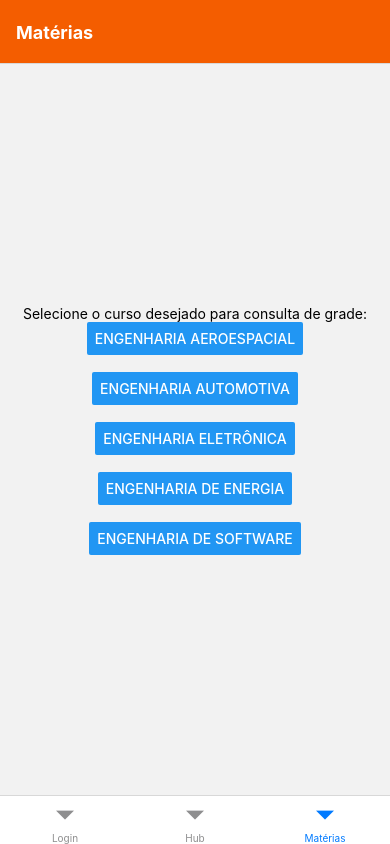
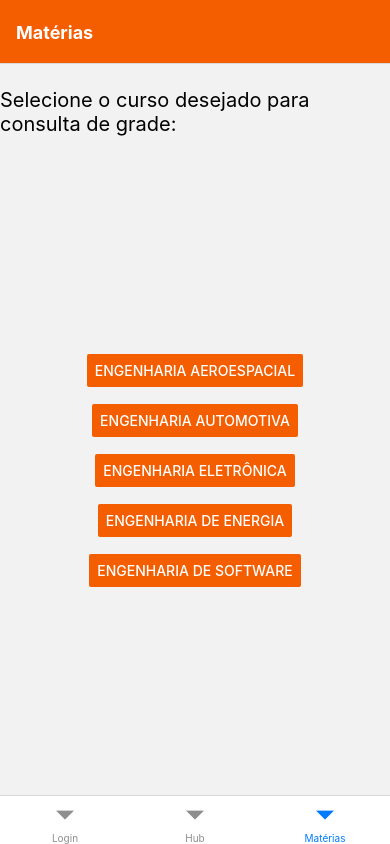
Before and after one commit to knz13/DS_Laranja, a React Native app in the folder laranja_radioativa/: screen /Materias in a window 390 px wide. Built offline with nearby package versions, Linux system fonts and the light colour scheme.

Commit message:
14-07
creio que seja isso para a reunião de hoje

```diff
--- a/laranja_radioativa/App.tsx
+++ b/laranja_radioativa/App.tsx
@@ -76,7 +76,20 @@ export default function App() {
               gestureEnabled:false,
             }}
             component={MainScreen} />
-          <Stack.Screen name="FluxSoftware" options={{gestureEnabled:false , title : 'Engenharia de Software'}} component={EngSoftware} />
+          <Stack.Screen
+            name="FluxSoftware"
+            options={{
+              gestureEnabled:false ,
+              title : 'Engenharia de Software',
+              headerStyle: {
+                backgroundColor: '#f45d00',
+              },
+              headerTintColor: '#fff',
+              headerTitleStyle: {
+                fontWeight: 'bold',
+              }
+            }}
+            component={EngSoftware} />
         </Stack.Navigator>
       </NavigationContainer>
     );
--- a/laranja_radioativa/tela_de_materias.tsx
+++ b/laranja_radioativa/tela_de_materias.tsx
@@ -5,33 +5,53 @@ import { NavigationContainer, NavigationProp, StackActions } from "@react-naviga
 
 export default function MateriasHome({navigation} : Props) {
     return (
-        <View style={{flex:1,justifyContent:'center',alignContent:'center',alignSelf:'center',alignItems:'center'}}>
-            <Text>Selecione o curso desejado para consulta de grade:
-                {'\n'}
+        <View style={{flex:1}}>
+            <View style={{flex: 1}}>
+                <Text style={{fontSize: 20}}>{'\n'}Selecione o curso desejado para consulta de grade:
+
                 </Text>
+            </View>
+            <View style={{flex:8,justifyContent:'center',alignContent:'center',alignSelf:'center',alignItems:'center'}}>
 
-            <Button title='Engenharia Aeroespacial' onPress={()=>{navigation.navigate()}}>
+                <Button
+                    title='Engenharia Aeroespacial'
+                    onPress={()=>{navigation.navigate()}}
+                    color='#f45d00'>
                 </Button>
                 <Text>
                     {'\n'}
                 </Text>
-            <Button title='Engenharia Automotiva' onPress={()=>{navigation.navigate()}}>
+                <Button
+                    title='Engenharia Automotiva'
+                    onPress={()=>{navigation.navigate()}}
+                    color='#f45d00'>
                 </Button>
                 <Text>
                     {'\n'}
                 </Text>
-            <Button title='Engenharia Eletrônica' onPress={()=>{navigation.navigate()}}>
+                <Button
+                    title='Engenharia Eletrônica'
+                    onPress={()=>{navigation.navigate()}}
+                    color='#f45d00'>
                 </Button>
                 <Text>
                     {'\n'}
                 </Text>
-            <Button title='Engenharia de Energia' onPress={()=>{navigation.navigate()}}>
+                <Button
+                    title='Engenharia de Energia'
+                    onPress={()=>{navigation.navigate()}}
+                    color='#f45d00'>
                 </Button>
                 <Text>
                     {'\n'}
                 </Text>
-            <Button title='Engenharia de Software' onPress={()=>{navigation.navigate('FluxSoftware')}}>
+                <Button
+                    title='Engenharia de Software'
+                    onPress={()=>{navigation.navigate('FluxSoftware')}}
+                    color='#f45d00'>
                 </Button>
+            </View>
+
         </View>
 
     );
@@ -44,22 +64,33 @@ export function EngSoftware({navigation} : Props) {
             <Text style={{fontSize: 25, fontWeight: 'bold', color: '#f45d00'}}>
                 {'\n'}Obrigatórias{'\n'}
             </Text>
-            <Button title='Cálculo 1' onPress={()=>alert('Informações a respeito da matéria aqui')}>
+            <Button
+                title='Cálculo 1'
+                color='#f4d923'
+                onPress={()=>alert('Informações a respeito da matéria aqui')}>
             </Button>
             <Text>
                 {'\n'}
             </Text>
-            <Button title='Algoritmos e Programação de Computadores' onPress={()=>{navigation.navigate()}}>
+            <Button
+                title='Algoritmos e Programação de Computadores'
+                color='#008940'
+                onPress={()=>{navigation.navigate()}}>
             </Button>
             <Text>
                 {'\n'}
             </Text>
-            <Button title='Desenho Industrial Assistido por Computador' onPress={()=>{navigation.navigate()}}>
+            <Button
+                title='Desenho Industrial Assistido por Computador'
+                color='#ff1616'
+                onPress={()=>{navigation.navigate()}}>
             </Button>
             <Text>
                 {'\n'}
             </Text>
-            <Button title='Engenharia e Ambiente' onPress={()=>{navigation.navigate()}}>
+            <Button title='Engenharia e Ambiente'
+                color='#f45d00'
+                onPress={()=>{navigation.navigate()}}>
             </Button>
             <Text>
                 {'\n'}
```
Lines whose indentation alone changed are shown as unchanged.
